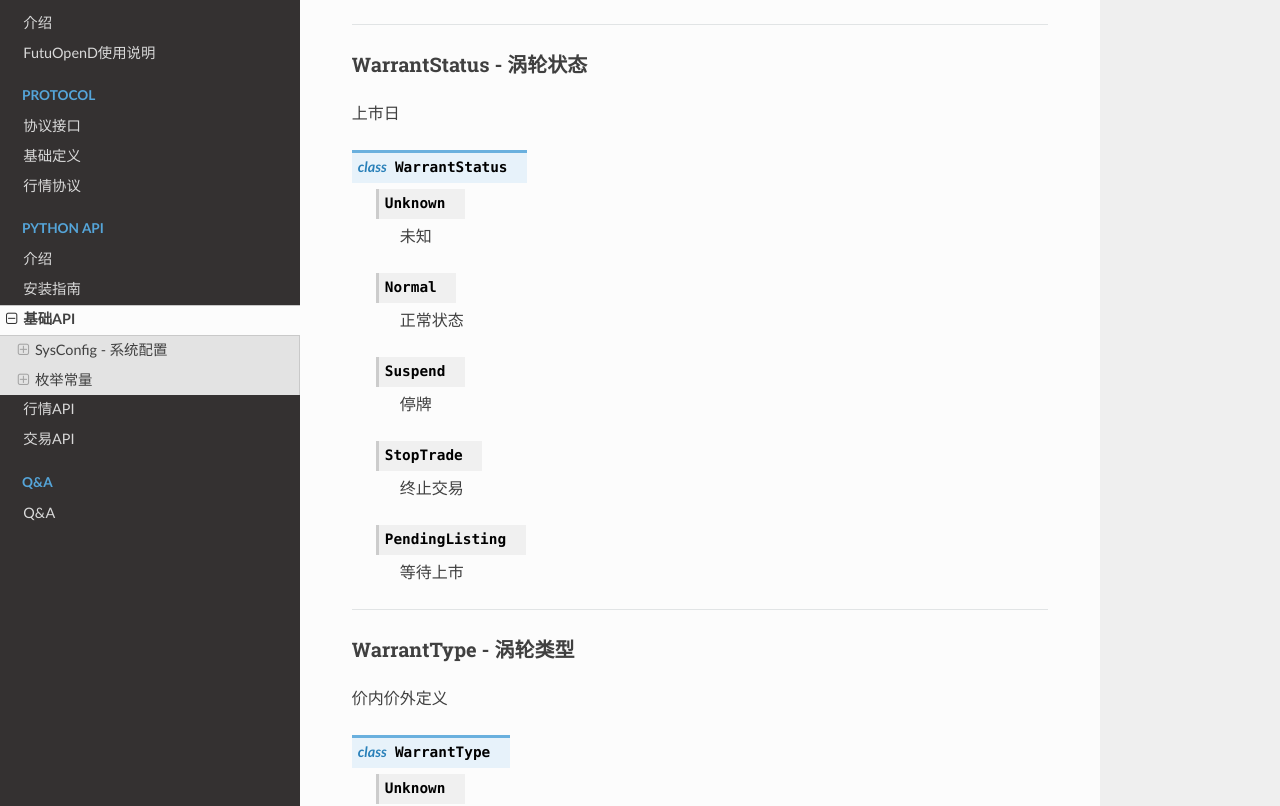
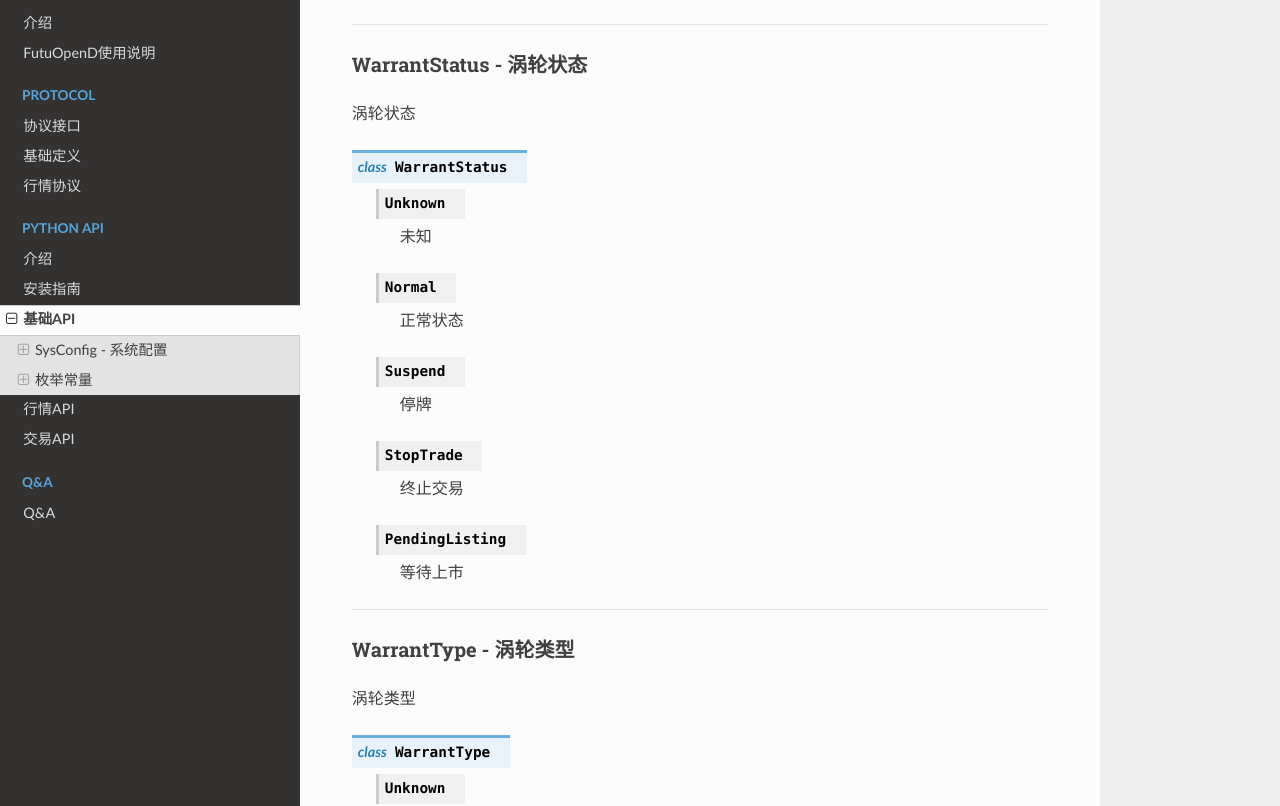
Before and after one commit to FutunnOpen/futu-api-doc, a Sphinx documentation site: the page built from doc_maker/source/api/Base_API.rst, in a window 1280 px wide and 1400 px high, scrolled down 27371 px. Shown: the part 154-960 px from the top of the window. Built offline with Sphinx 7.4.7 and the Read the Docs theme 2.0.0, drawn with Linux system fonts in a browser that asks for light colours; pages that are not in the unit, such as notebooks, are missing from menus.

Commit message:
文字错误

```diff
--- a/doc_maker/source/api/Base_API.rst
+++ b/doc_maker/source/api/Base_API.rst
@@ -1359,7 +1359,7 @@ TrdSide - 交易方向类型
 WarrantStatus - 涡轮状态
 ~~~~~~~~~~~~~~~~~~~~~~~~~~~
 
-上市日
+涡轮状态
 
 ..  py:class:: WarrantStatus
 
@@ -1388,7 +1388,7 @@ WarrantStatus - 涡轮状态
 WarrantType - 涡轮类型
 ~~~~~~~~~~~~~~~~~~~~~~~~~~~
 
-价内价外定义
+涡轮类型
 
 ..  py:class:: WarrantType
 
```
